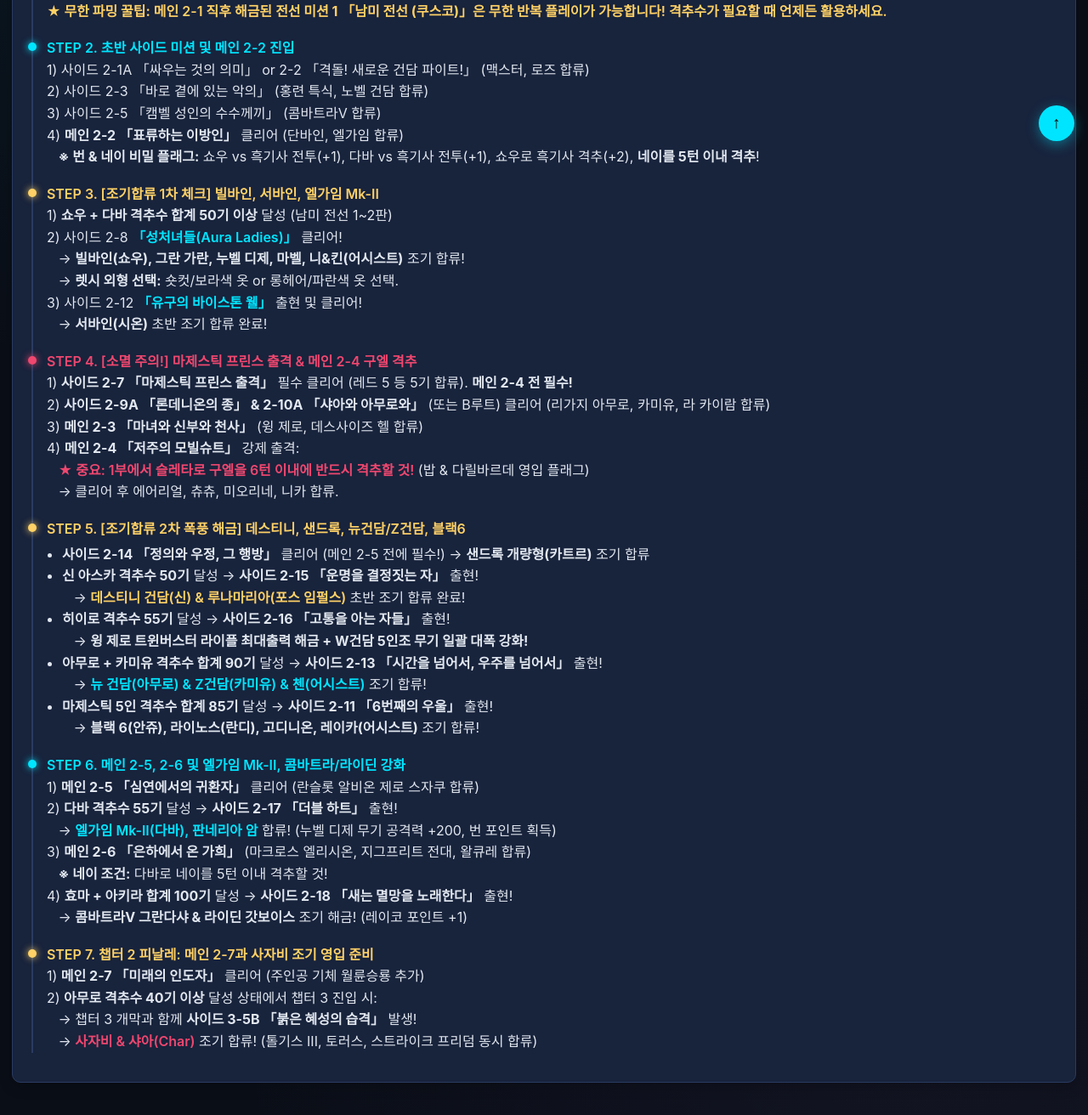
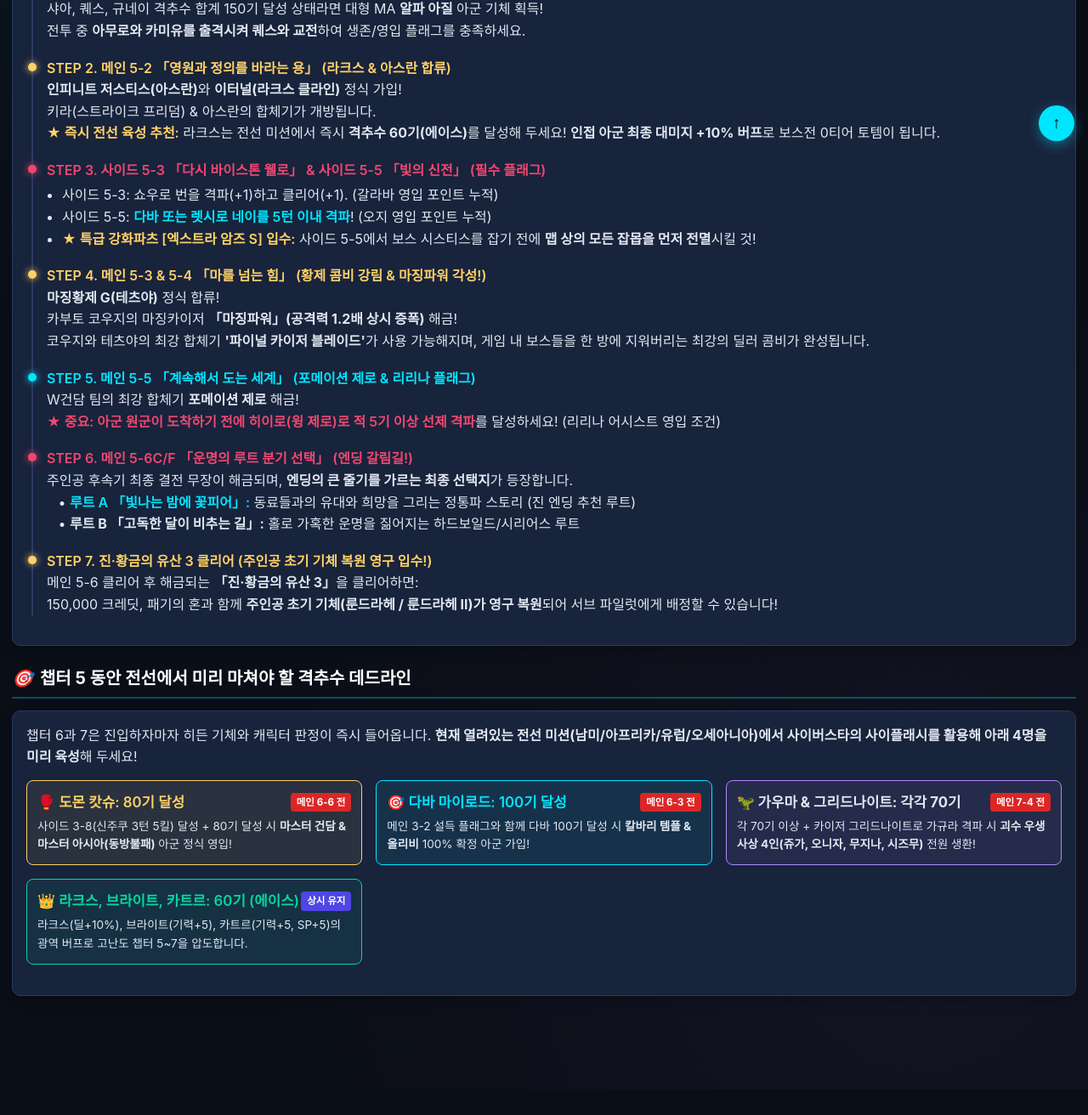
Before and after one commit to keimania/SuperrobotwarsY, a plain HTML site: page srw_y_guide.html in a window 1280 px wide. Shown: the part 562-1874 px from the top of the page at 85% size. After the commit the page ends 1844 px from the top, so only its background shows below. Drawn offline with Linux system fonts and the light colour scheme.

Commit message:
Update guide context and urgent action plan for Chapter 5 progression

```diff
--- a/srw_y_guide.html
+++ b/srw_y_guide.html
@@ -649,7 +649,7 @@
       <div class="user-status-bar">
         <div class="status-pill">플랫폼: <b>Switch</b></div>
         <div class="status-pill">버전: <b>Ver 1.4.0</b></div>
-        <div class="status-pill highlight">진행: <b>챕터 2 초반</b></div>
+        <div class="status-pill highlight">진행: <b>챕터 5 진행 중</b></div>
         <div class="status-pill">특전: <b>뱅레이·사이버스타 합류</b></div>
       </div>
     </div>
@@ -657,7 +657,7 @@
     <!-- Desktop Nav Tabs -->
     <div class="nav-tabs-wrapper">
       <nav class="nav-tabs">
-        <button class="tab-btn active" onclick="switchTab('tab-chapter2', this)">🔥 챕터2 긴급 행동지침</button>
+        <button class="tab-btn active" onclick="switchTab('tab-chapter5', this)">🔥 챕터5 긴급 행동지침</button>
         <button class="tab-btn" onclick="switchTab('tab-score', this)">🎯 격추수 데드라인 로드맵</button>
         <button class="tab-btn" onclick="switchTab('tab-secrets', this)">🔮 숨겨진 요소 완벽 정리</button>
         <button class="tab-btn" onclick="switchTab('tab-missions', this)">🗺️ 전체 미션 흐름 & 소멸 경고</button>
@@ -670,101 +670,121 @@
   <!-- Main Content -->
   <main>
 
-    <!-- ==================== TAB 1: 챕터2 긴급 행동지침 ==================== -->
-    <div id="tab-chapter2" class="tab-content active">
+        <!-- ==================== TAB 1: 챕터5 긴급 행동지침 ==================== -->
+    <div id="tab-chapter5" class="tab-content active">
 
       <div class="alert-card info">
-        <div class="alert-title">💡 챕터 2 초반 플레이어 핵심 안내</div>
+        <div class="alert-title">🎉 챕터 5 도달 축하 & 핵심 상황 브리핑!</div>
         <p>
-          슈퍼로봇대전 Y는 챕터 2에서 <b>데스티니 건담, 뉴건담, Z건담, 서바인, 빌바인, 엘가임 Mk-II</b> 등 주력 기체들의 조기 합류가 대거 열립니다.<br>
-          스토리 미션을 무작정 진행하면 <b>사이드 미션이 영구 소멸(Lost)</b>되므로, 반드시 아래 순서에 따라 사이드 미션을 먼저 클리어하세요.
+          챕터 2~4를 돌파하고 마침내 중후반 대격변의 분수령인 <b>Chapter 5</b>에 진입하셨습니다!<br>
+          챕터 5는 <b>마징가 황제 콤비(마징카이저 마징파워 해금 + 마징황제 G 가입)</b>, <b>라크스(이터널) & 아스란(인피니트 저스티스)</b>, <b>포메이션 제로</b> 등 아군 전력이 완성되는 최정점 구간입니다.<br>
+          특히 <b class="hl-red">메인 5-6에서 루트 A / 루트 B 최종 엔딩 분기 선택</b>이 기다리고 있으므로 아래 지침을 반드시 숙지하세요.
         </p>
       </div>
 
       <div class="alert-card danger">
-        <div class="alert-title">⚠️ 챕터 2 절대 놓치면 안 되는 미션 소멸 경고 3가지!</div>
-        <ul style="padding-left: 18px; margin-top: 4px;">
-          <li><b>[경고 1]</b> 사이드 2-7 <b class="hl-cyan">「마제스틱 프린스 출격」</b>은 <b>메인 2-4 진입 전</b>에 필수 클리어! (미클리어 시 소멸)</li>
-          <li><b>[경고 2]</b> 사이드 2-14 <b class="hl-cyan">「정의와 우정, 그 행방」</b>(샌드록 개량형 획득)은 <b>메인 2-5 진입 전</b>에 필수 클리어!</li>
-          <li><b>[경고 3]</b> <b>메인 2-4 「저주의 모빌슈트」</b> 1부에서 <b>슬레타로 구엘을 6턴 이내 격추</b>해야 <span class="badge badge-secret">구엘 & 다릴바르데</span> 정식 영입 플래그가 성립됩니다!</li>
+        <div class="alert-title">⚠️ 챕터 5 절대 놓치면 안 되는 핵심 플래그 4가지!</div>
+        <ul style="padding-left: 18px; margin-top: 6px; line-height: 1.7;">
+          <li><b>[경고 1: 강화파츠 엑스트라 암즈 S]</b> 사이드 5-5 <b class="hl-cyan">「빛의 신전」</b>에서 <b>보스 시스티스를 격파하기 전에 맵 상의 모든 잡몹을 먼저 전멸</b>시켜야 입수 가능! (보스 먼저 잡으면 영구 소멸)</li>
+          <li><b>[경고 2: 리리나(어시스트) 영입]</b> 메인 5-5 <b class="hl-cyan">「계속해서 도는 세계」</b>에서 <b>아군 증원이 오기 전에 히이로(윙 건담 제로)로 적 5기 이상 선제 격파</b> 필수!</li>
+          <li><b>[경고 3: 네이 & 번 최종 플래그]</b> 사이드 5-3에서 쇼우로 번 격파(+1), 사이드 5-5에서 <b>다바 또는 렛시로 네이를 5턴 이내 격파</b>!</li>
+          <li><b>[경고 4: 퀘스 & 알파 아질]</b> 메인 5-1 <b class="hl-cyan">「새겨진 생명」</b>에서 아무로와 카미유로 퀘스와 각각 교전할 것.</li>
         </ul>
       </div>
 
-      <h2 class="section-title"><i>🧭</i> 챕터 2 최적 진행 순서 (조기 합류 올클리어)</h2>
+      <h2 class="section-title"><i>🧭</i> 챕터 5 최적 진행 순서 (Step-by-Step)</h2>
 
       <div class="card" style="margin-bottom: 20px;">
         <div class="timeline">
 
           <div class="timeline-item">
-            <h4 class="hl-cyan">STEP 1. 메인 2-1 「의탁받은 용자들」 클리어 직후</h4>
-            <p>라이딘(아키라), 그레이트 마징가(테츠야), 마리(어시스트) 합류.<br>
-            초회 특전 완료 상태이므로 <b>사이버스타(마사키)</b>와 <b>뱅레이 계열(소지/치토세)</b> 즉시 투입 가능!</p>
-            <p class="hl-gold" style="margin-top: 4px;"><b>★ 무한 파밍 꿀팁:</b> 메인 2-1 직후 해금된 <b>전선 미션 1 「남미 전선 (쿠스코)」</b>은 <b>무한 반복 플레이</b>가 가능합니다! 격추수가 필요할 때 언제든 활용하세요.</p>
+            <h4 class="hl-cyan">STEP 1. 메인 5-1 「새겨진 생명」 (알파 아질 & 퀘스 교전)</h4>
+            <p>샤아, 퀘스, 규네이 격추수 합계 150기 달성 상태라면 대형 MA <b>알파 아질</b> 아군 기체 획득!<br>
+            전투 중 <b>아무로와 카미유를 출격시켜 퀘스와 교전</b>하여 생존/영입 플래그를 충족하세요.</p>
+          </div>
+
+          <div class="timeline-item gold">
+            <h4 class="hl-gold">STEP 2. 메인 5-2 「영원과 정의를 바라는 용」 (라크스 & 아스란 합류)</h4>
+            <p><b>인피니트 저스티스(아스란)</b>와 <b>이터널(라크스 클라인)</b> 정식 가입!<br>
+            키라(스트라이크 프리덤) & 아스란의 합체기가 개방됩니다.<br>
+            <b class="hl-gold">★ 즉시 전선 육성 추천:</b> 라크스는 전선 미션에서 즉시 <b>격추수 60기(에이스)</b>를 달성해 두세요! <b>인접 아군 최종 대미지 +10% 버프</b>로 보스전 0티어 토템이 됩니다.</p>
+          </div>
+
+          <div class="timeline-item danger">
+            <h4 class="hl-red">STEP 3. 사이드 5-3 「다시 바이스톤 웰로」 & 사이드 5-5 「빛의 신전」 (필수 플래그)</h4>
+            <ul style="padding-left: 18px; margin-top: 4px;">
+              <li>사이드 5-3: 쇼우로 번을 격파(+1)하고 클리어(+1). (갈라바 영입 포인트 누적)</li>
+              <li>사이드 5-5: <b class="hl-cyan">다바 또는 렛시로 네이를 5턴 이내 격파</b>! (오지 영입 포인트 누적)</li>
+              <li><b class="hl-gold">★ 특급 강화파츠 [엑스트라 암즈 S] 입수:</b> 사이드 5-5에서 보스 시스티스를 잡기 전에 <b>맵 상의 모든 잡몹을 먼저 전멸</b>시킬 것!</li>
+            </ul>
+          </div>
+
+          <div class="timeline-item gold">
+            <h4 class="hl-gold">STEP 4. 메인 5-3 & 5-4 「마를 넘는 힘」 (황제 콤비 강림 & 마징파워 각성!)</h4>
+            <p><b>마징황제 G(테츠야)</b> 정식 합류!<br>
+            카부토 코우지의 마징카이저 <b>「마징파워」(공격력 1.2배 상시 증폭)</b> 해금!<br>
+            코우지와 테츠야의 최강 합체기 <b>'파이널 카이저 블레이드'</b>가 사용 가능해지며, 게임 내 보스들을 한 방에 지워버리는 최강의 딜러 콤비가 완성됩니다.</p>
           </div>
 
           <div class="timeline-item">
-            <h4 class="hl-cyan">STEP 2. 초반 사이드 미션 및 메인 2-2 진입</h4>
-            <p>1) 사이드 2-1A 「싸우는 것의 의미」 or 2-2 「격돌! 새로운 건담 파이트!」 (맥스터, 로즈 합류)<br>
-            2) 사이드 2-3 「바로 곁에 있는 악의」 (홍련 특식, 노벨 건담 합류)<br>
-            3) 사이드 2-5 「캠벨 성인의 수수께끼」 (콤바트라V 합류)<br>
-            4) <b>메인 2-2 「표류하는 이방인」</b> 클리어 (단바인, 엘가임 합류)<br>
-            &nbsp;&nbsp;&nbsp;<b>※ 번 & 네이 비밀 플래그:</b> 쇼우 vs 흑기사 전투(+1), 다바 vs 흑기사 전투(+1), 쇼우로 흑기사 격추(+2), <b>네이를 5턴 이내 격추</b>!</p>
+            <h4 class="hl-cyan">STEP 5. 메인 5-5 「계속해서 도는 세계」 (포메이션 제로 & 리리나 플래그)</h4>
+            <p>W건담 팀의 최강 합체기 <b>포메이션 제로</b> 해금!<br>
+            <b class="hl-red">★ 중요: 아군 원군이 도착하기 전에 히이로(윙 제로)로 적 5기 이상 선제 격파</b>를 달성하세요! (리리나 어시스트 영입 조건)</p>
+          </div>
+
+          <div class="timeline-item danger">
+            <h4 class="hl-red">STEP 6. 메인 5-6C/F 「운명의 루트 분기 선택」 (엔딩 갈림길!)</h4>
+            <p>주인공 후속기 최종 결전 무장이 해금되며, <b>엔딩의 큰 줄기를 가르는 최종 선택지</b>가 등장합니다.<br>
+            &nbsp;&nbsp;&nbsp;• <b class="hl-cyan">루트 A 「빛나는 밤에 꽃피어」:</b> 동료들과의 유대와 희망을 그리는 정통파 스토리 (진 엔딩 추천 루트)<br>
+            &nbsp;&nbsp;&nbsp;• <b class="hl-purple">루트 B 「고독한 달이 비추는 길」:</b> 홀로 가혹한 운명을 짊어지는 하드보일드/시리어스 루트</p>
           </div>
 
           <div class="timeline-item gold">
-            <h4 class="hl-gold">STEP 3. [조기합류 1차 체크] 빌바인, 서바인, 엘가임 Mk-II</h4>
-            <p>1) <b>쇼우 + 다바 격추수 합계 50기 이상</b> 달성 (남미 전선 1~2판)<br>
-            2) 사이드 2-8 <b class="hl-cyan">「성처녀들(Aura Ladies)」</b> 클리어!<br>
-            &nbsp;&nbsp;&nbsp;→ <b>빌바인(쇼우), 그란 가란, 누벨 디제, 마벨, 니&킨(어시스트)</b> 조기 합류!<br>
-            &nbsp;&nbsp;&nbsp;→ <b>렛시 외형 선택:</b> 숏컷/보라색 옷 or 롱헤어/파란색 옷 선택.<br>
-            3) 사이드 2-12 <b class="hl-cyan">「유구의 바이스톤 웰」</b> 출현 및 클리어!<br>
-            &nbsp;&nbsp;&nbsp;→ <b>서바인(시온)</b> 초반 조기 합류 완료!</p>
-          </div>
-
-          <div class="timeline-item danger">
-            <h4 class="hl-red">STEP 4. [소멸 주의!] 마제스틱 프린스 출격 & 메인 2-4 구엘 격추</h4>
-            <p>1) <b>사이드 2-7 「마제스틱 프린스 출격」</b> 필수 클리어 (레드 5 등 5기 합류). <b>메인 2-4 전 필수!</b><br>
-            2) <b>사이드 2-9A 「론데니온의 종」 & 2-10A 「샤아와 아무로와」</b> (또는 B루트) 클리어 (리가지 아무로, 카미유, 라 카이람 합류)<br>
-            3) <b>메인 2-3 「마녀와 신부와 천사」</b> (윙 제로, 데스사이즈 헬 합류)<br>
-            4) <b>메인 2-4 「저주의 모빌슈트」</b> 강제 출격:<br>
-            &nbsp;&nbsp;&nbsp;<b class="hl-red">★ 중요: 1부에서 슬레타로 구엘을 6턴 이내에 반드시 격추할 것!</b> (밥 & 다릴바르데 영입 플래그)<br>
-            &nbsp;&nbsp;&nbsp;→ 클리어 후 에어리얼, 츄츄, 미오리네, 니카 합류.</p>
-          </div>
-
-          <div class="timeline-item gold">
-            <h4 class="hl-gold">STEP 5. [조기합류 2차 폭풍 해금] 데스티니, 샌드록, 뉴건담/Z건담, 블랙6</h4>
-            <ul style="padding-left: 18px; margin-top: 4px;">
-              <li><b>사이드 2-14 「정의와 우정, 그 행방」</b> 클리어 (메인 2-5 전에 필수!) → <b>샌드록 개량형(카트르)</b> 조기 합류</li>
-              <li><b>신 아스카 격추수 50기</b> 달성 → <b>사이드 2-15 「운명을 결정짓는 자」</b> 출현!<br>
-              &nbsp;&nbsp;&nbsp;→ <b class="hl-gold">데스티니 건담(신) & 루나마리아(포스 임펄스)</b> 초반 조기 합류 완료!</li>
-              <li><b>히이로 격추수 55기</b> 달성 → <b>사이드 2-16 「고통을 아는 자들」</b> 출현!<br>
-              &nbsp;&nbsp;&nbsp;→ <b>윙 제로 트윈버스터 라이플 최대출력 해금 + W건담 5인조 무기 일괄 대폭 강화!</b></li>
-              <li><b>아무로 + 카미유 격추수 합계 90기</b> 달성 → <b>사이드 2-13 「시간을 넘어서, 우주를 넘어서」</b> 출현!<br>
-              &nbsp;&nbsp;&nbsp;→ <b class="hl-cyan">뉴 건담(아무로) & Z건담(카미유) & 첸(어시스트)</b> 조기 합류!</li>
-              <li><b>마제스틱 5인 격추수 합계 85기</b> 달성 → <b>사이드 2-11 「6번째의 우울」</b> 출현!<br>
-              &nbsp;&nbsp;&nbsp;→ <b>블랙 6(안쥬), 라이노스(란디), 고디니온, 레이카(어시스트)</b> 조기 합류!</li>
-            </ul>
-          </div>
-
-          <div class="timeline-item">
-            <h4 class="hl-cyan">STEP 6. 메인 2-5, 2-6 및 엘가임 Mk-II, 콤바트라/라이딘 강화</h4>
-            <p>1) <b>메인 2-5 「심연에서의 귀환자」</b> 클리어 (란슬롯 알비온 제로 스자쿠 합류)<br>
-            2) <b>다바 격추수 55기</b> 달성 → <b>사이드 2-17 「더블 하트」</b> 출현!<br>
-            &nbsp;&nbsp;&nbsp;→ <b class="hl-cyan">엘가임 Mk-II(다바), 판네리아 암</b> 합류! (누벨 디제 무기 공격력 +200, 번 포인트 획득)<br>
-            3) <b>메인 2-6 「은하에서 온 가희」</b> (마크로스 엘리시온, 지그프리트 전대, 왈큐레 합류)<br>
-            &nbsp;&nbsp;&nbsp;<b>※ 네이 조건:</b> 다바로 네이를 5턴 이내 격추할 것!<br>
-            4) <b>효마 + 아키라 합계 100기</b> 달성 → <b>사이드 2-18 「새는 멸망을 노래한다」</b> 출현!<br>
-            &nbsp;&nbsp;&nbsp;→ <b>콤바트라V 그란다샤 & 라이딘 갓보이스</b> 조기 해금! (레이코 포인트 +1)</p>
-          </div>
-
-          <div class="timeline-item gold">
-            <h4 class="hl-gold">STEP 7. 챕터 2 피날레: 메인 2-7과 사자비 조기 영입 준비</h4>
-            <p>1) <b>메인 2-7 「미래의 인도자」</b> 클리어 (주인공 기체 월륜승룡 추가)<br>
-            2) <b>아무로 격추수 40기 이상</b> 달성 상태에서 챕터 3 진입 시:<br>
-            &nbsp;&nbsp;&nbsp;→ 챕터 3 개막과 함께 <b>사이드 3-5B 「붉은 혜성의 습격」</b> 발생!<br>
-            &nbsp;&nbsp;&nbsp;→ <b class="hl-red">사자비 & 샤아(Char)</b> 조기 합류! (톨기스 III, 토러스, 스트라이크 프리덤 동시 합류)</p>
-          </div>
-
+            <h4 class="hl-gold">STEP 7. 진·황금의 유산 3 클리어 (주인공 초기 기체 복원 영구 입수!)</h4>
+            <p>메인 5-6 클리어 후 해금되는 <b>「진·황금의 유산 3」</b>을 클리어하면:<br>
+            150,000 크레딧, 패기의 혼과 함께 <b>주인공 초기 기체(룬드라헤 / 룬드라헤 II)가 영구 복원</b>되어 서브 파일럿에게 배정할 수 있습니다!</p>
+          </div>
+
+        </div>
+      </div>
+
+      <!-- 다가오는 챕터 6~7 대비 필수 파밍 가이드 -->
+      <h2 class="section-title"><i>🎯</i> 챕터 5 동안 전선에서 미리 마쳐야 할 격추수 데드라인</h2>
+      <div class="card" style="margin-bottom: 20px;">
+        <p>챕터 6과 7은 진입하자마자 히든 기체와 캐릭터 판정이 즉시 들어옵니다. <b>현재 열려있는 전선 미션(남미/아프리카/유럽/오세아니아)에서 사이버스타의 사이플래시를 활용해 아래 4명을 미리 육성</b>해 두세요!</p>
+
+        <div class="grid-2" style="margin-top: 14px;">
+          <div style="background: rgba(255, 209, 102, 0.08); border: 1px solid var(--accent-gold); padding: 12px; border-radius: 8px;">
+            <div style="display:flex; justify-content:space-between; align-items:center; margin-bottom:4px;">
+              <b class="hl-gold" style="font-size:1.05rem;">🥊 도몬 캇슈: 80기 달성</b>
+              <span class="badge badge-deadline">메인 6-6 전</span>
+            </div>
+            <p style="font-size:0.85rem;">사이드 3-8(신주쿠 3턴 5킬) 달성 + 80기 달성 시 <b>마스터 건담 & 마스터 아시아(동방불패)</b> 아군 정식 영입!</p>
+          </div>
+
+          <div style="background: rgba(0, 229, 255, 0.08); border: 1px solid var(--accent-cyan); padding: 12px; border-radius: 8px;">
+            <div style="display:flex; justify-content:space-between; align-items:center; margin-bottom:4px;">
+              <b class="hl-cyan" style="font-size:1.05rem;">🎯 다바 마이로드: 100기 달성</b>
+              <span class="badge badge-deadline">메인 6-3 전</span>
+            </div>
+            <p style="font-size:0.85rem;">메인 3-2 설득 플래그와 함께 다바 100기 달성 시 <b>칼바리 템플 & 올리비</b> 100% 확정 아군 가입!</p>
+          </div>
+
+          <div style="background: rgba(179, 136, 255, 0.08); border: 1px solid var(--accent-purple); padding: 12px; border-radius: 8px;">
+            <div style="display:flex; justify-content:space-between; align-items:center; margin-bottom:4px;">
+              <b class="hl-purple" style="font-size:1.05rem;">🦖 가우마 & 그리드나이트: 각각 70기</b>
+              <span class="badge badge-deadline">메인 7-4 전</span>
+            </div>
+            <p style="font-size:0.85rem;">각 70기 이상 + 카이저 그리드나이트로 가규라 격파 시 <b>괴수 우생 사상 4인(쥬가, 오니자, 무지나, 시즈무)</b> 전원 생환!</p>
+          </div>
+
+          <div style="background: rgba(6, 214, 160, 0.08); border: 1px solid var(--accent-green); padding: 12px; border-radius: 8px;">
+            <div style="display:flex; justify-content:space-between; align-items:center; margin-bottom:4px;">
+              <b class="hl-green" style="font-size:1.05rem;">👑 라크스, 브라이트, 카트르: 60기 (에이스)</b>
+              <span class="badge badge-bonus">상시 유지</span>
+            </div>
+            <p style="font-size:0.85rem;">라크스(딜+10%), 브라이트(기력+5), 카트르(기력+5, SP+5)의 광역 버프로 고난도 챕터 5~7을 압도합니다.</p>
+          </div>
         </div>
       </div>
 
@@ -1224,10 +1244,10 @@
         <div class="filter-btn-group">
           <button class="filter-btn active" onclick="filterChapter('all')">전체 보기</button>
           <button class="filter-btn" onclick="filterChapter('ch1')">Ch.1 개막</button>
-          <button class="filter-btn" style="border-color:var(--accent-cyan); color:var(--accent-cyan);" onclick="filterChapter('ch2')">🔥 Ch.2 (현재)</button>
+          <button class="filter-btn" onclick="filterChapter('ch2')">Ch.2 전란태동</button>
           <button class="filter-btn" onclick="filterChapter('ch3')">Ch.3 마신&혜성</button>
           <button class="filter-btn" onclick="filterChapter('ch4')">Ch.4 후속기각성</button>
-          <button class="filter-btn" onclick="filterChapter('ch5')">Ch.5 황제강림</button>
+          <button class="filter-btn" style="border-color:var(--accent-cyan); color:var(--accent-cyan);" onclick="filterChapter('ch5')">🔥 Ch.5 (현재 위치)</button>
           <button class="filter-btn" onclick="filterChapter('ch6')">Ch.6 숙적집결</button>
           <button class="filter-btn" onclick="filterChapter('ch7')">Ch.7 영원의끝</button>
         </div>
@@ -1253,7 +1273,7 @@
               <td>소멸 미션 없음</td>
             </tr>
             <tr style="background: rgba(0, 229, 255, 0.04);">
-              <td rowspan="9"><b>Chapter 2</b><br><small class="hl-cyan">(현재 위치)</small></td>
+              <td rowspan="9"><b>Chapter 2</b></td>
               <td><b>메인 2-1 「의탁받은 용자들」</b></td>
               <td>라이딘(아키라), 그레이트 마징가(테츠야), 마리(어시스트)</td>
               <td>-</td>
@@ -1346,7 +1366,7 @@
               <td>-</td>
             </tr>
             <tr>
-              <td rowspan="4"><b>Chapter 5</b></td>
+              <td rowspan="4"><b>Chapter 5</b><br><small class="hl-cyan">(현재 위치)</small></td>
               <td>사이드 5-3 「다시 바이스톤 웰로」 & 5-5 「빛의 신전」</td>
               <td>번/네이 최종 플래그, 숨겨진 강화파츠 [엑스트라 암즈 S]</td>
               <td>-</td>
@@ -1430,7 +1450,7 @@
       <div class="chapter-block" data-chapter="ch2">
         <div class="card" style="margin-bottom:16px; border-left: 4px solid var(--accent-gold); background: rgba(255, 209, 102, 0.04);">
           <div class="card-header">
-            <div class="card-title">🔥 Chapter 2: 전란의 태동 & 조기 합류 대폭발 (현재 플레이어 위치!)</div>
+            <div class="card-title">📘 Chapter 2: 전란의 태동 & 조기 합류 대폭발</div>
             <span class="badge badge-deadline">소멸 미션 3개 주의!</span>
           </div>
           <div class="alert-card danger" style="margin: 10px 0;">
@@ -1600,7 +1620,7 @@
       <div class="chapter-block" data-chapter="ch5">
         <div class="card" style="margin-bottom:16px; border-left: 4px solid var(--accent-purple);">
           <div class="card-header">
-            <div class="card-title">🟪 Chapter 5: 황제 강림 & 엔딩 루트 분기</div>
+            <div class="card-title">🔥 Chapter 5: 황제 강림 & 엔딩 루트 분기 (현재 플레이어 위치!)</div>
             <span class="badge badge-secret">마징파워 & 루트분기</span>
           </div>
 
@@ -2208,9 +2228,9 @@
 
   <!-- Mobile Bottom Navigation Bar -->
   <nav class="mobile-bottom-bar">
-    <button class="bottom-bar-btn active" onclick="switchTab('tab-chapter2', this)">
+    <button class="bottom-bar-btn active" onclick="switchTab('tab-chapter5', this)">
       <span class="icon">🔥</span>
-      <span>챕터2</span>
+      <span>챕터5</span>
     </button>
     <button class="bottom-bar-btn" onclick="switchTab('tab-score', this)">
       <span class="icon">🎯</span>
@@ -2245,7 +2265,7 @@
       document.querySelectorAll('.tab-content').forEach(content => content.classList.remove('active'));
 
       // Sync active state on both desktop and mobile buttons
-      const index = ['tab-chapter2', 'tab-score', 'tab-secrets', 'tab-missions', 'tab-growth', 'tab-relics'].indexOf(tabId);
+      const index = ['tab-chapter5', 'tab-score', 'tab-secrets', 'tab-missions', 'tab-growth', 'tab-relics'].indexOf(tabId);
       const topBtns = document.querySelectorAll('.tab-btn');
       const bottomBtns = document.querySelectorAll('.bottom-bar-btn');
       if (topBtns[index]) topBtns[index].classList.add('active');
```
Also changed, not shown: index.html (+105 -85 lines).
